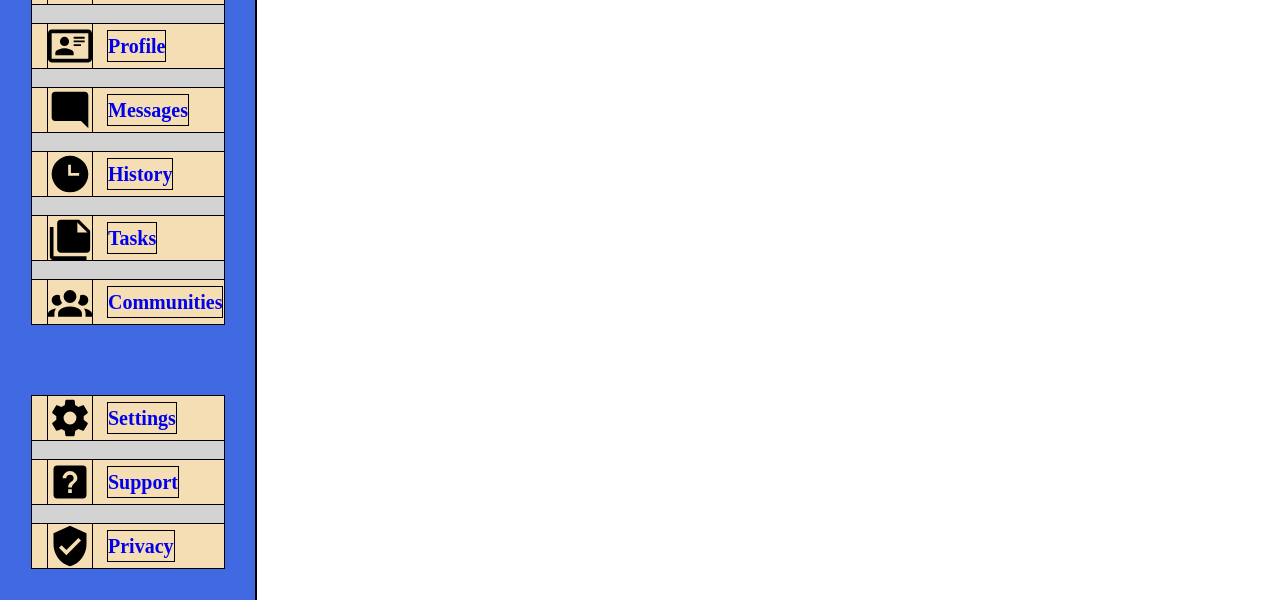
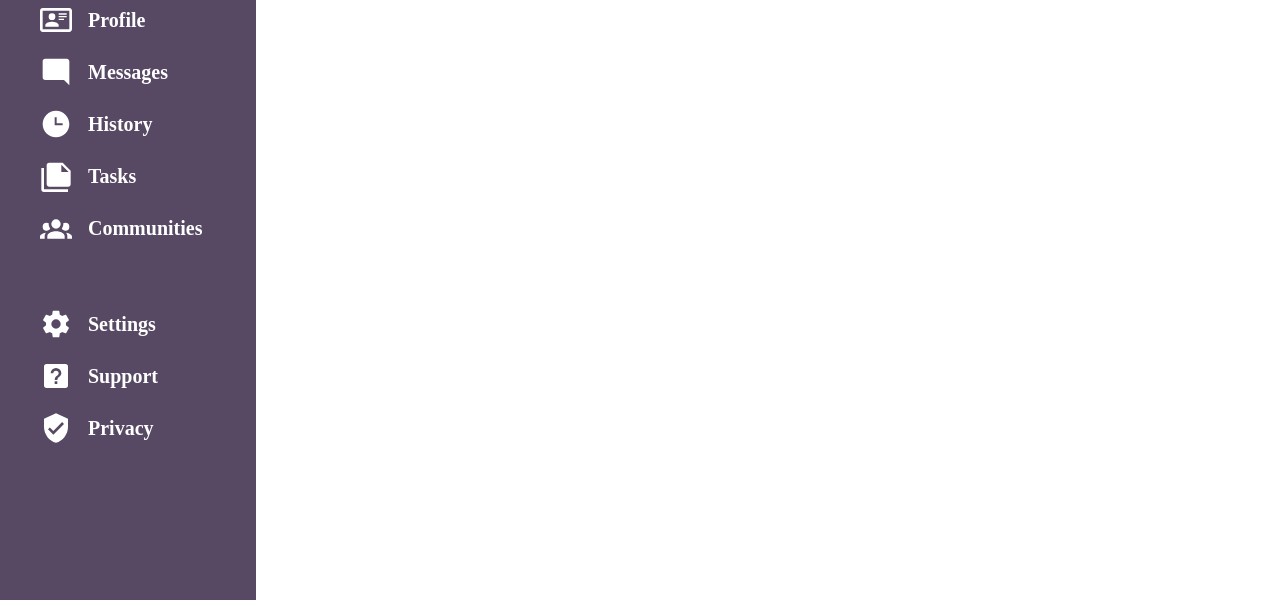
Before and after one commit to Krovannox/project-admin-dashboard, a plain HTML site: page index.html in a window 1280 px wide. Shown: the part 200-800 px from the top of the page. Drawn offline with Linux system fonts and the light colour scheme.

Commit message:
Add remaining styling to sidebar

```diff
--- a/styles.css
+++ b/styles.css
@@ -54,13 +54,18 @@ h1, h2, h3, h4, h5, h6 {
 /******************/
 /* Root variables */
 /******************/
+:root {
+  /* Sidebar */
+  --sidebar-bg-clr: #574964;
+  --sidebar-text-clr: #FFFFFF;
+}
 
 /***************************/
 /* TEMPORAL FOR VISIBILITY */
 /***************************/
-* {
+/* * {
   outline: 1px solid black;
-}
+} */
 
 /***************/
 /* Page Layout */
@@ -78,13 +83,14 @@ h1, h2, h3, h4, h5, h6 {
 /* Sidebar */
 /***********/
 .sidebar {
-  background-color: royalblue; /* Temporal color for visibility */
-  padding: 1rem 2rem 1rem 2rem;
+  background-color: var(--sidebar-bg-clr);
+  color: var(--sidebar-text-clr);
+  padding: 1rem 1.5rem 1rem 1.5rem;
 
   grid-area: sidebar;
   display: grid;
   grid-template-rows: repeat(3, min-content);
-  gap: 4.5rem;
+  gap: 4rem;
 }
 
 .sidebar-logo {
@@ -97,6 +103,7 @@ h1, h2, h3, h4, h5, h6 {
 .sidebar-logo-icon {
   width: 4.5rem;
   height: auto;
+  filter: invert(1);
 }
 
 .sidebar-logo-label {
@@ -119,6 +126,7 @@ h1, h2, h3, h4, h5, h6 {
   text-decoration: none;
   font-size: 1.25rem;
   font-weight: bold;
+  color: var(--sidebar-text-clr);
   padding-left: 1rem;
 
   display: flex;
@@ -128,22 +136,10 @@ h1, h2, h3, h4, h5, h6 {
 }
 
 .sidebar-icon {
-  width: 2.75rem;
+  width: 2rem;
   height: auto;
+  filter: invert(1);
 }
-
-/*****TEMPORARY*****/
-.sidebar-logo,
-.sidebar-menu {
-  background-color: lightgray;
-}
-/*****TEMPORARY*****/
-
-/*****TEMPORARY*****/
-.sidebar-link {
-  background-color: wheat;
-}
-/*****TEMPORARY*****/
 
 /**********/
 /* Header */
```
